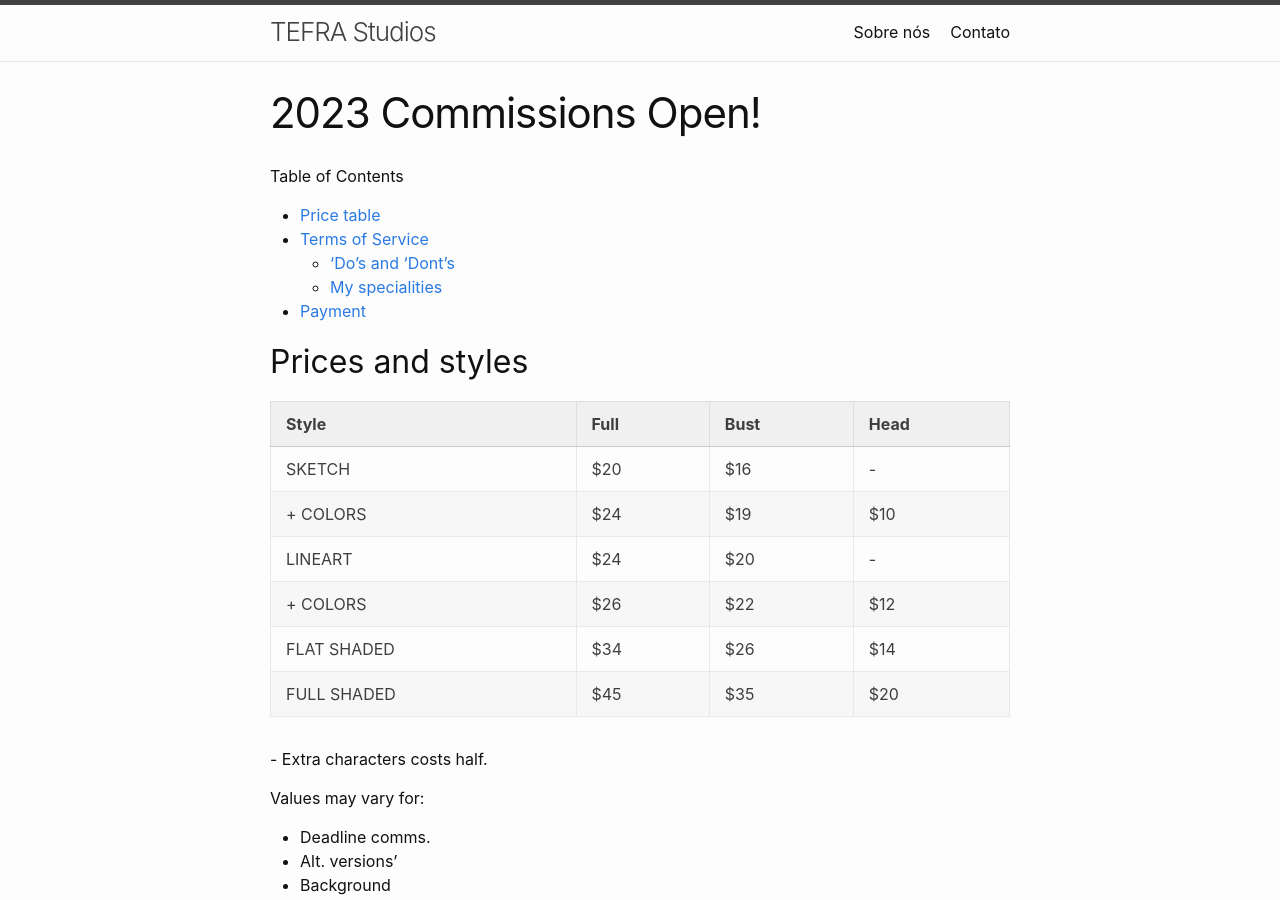
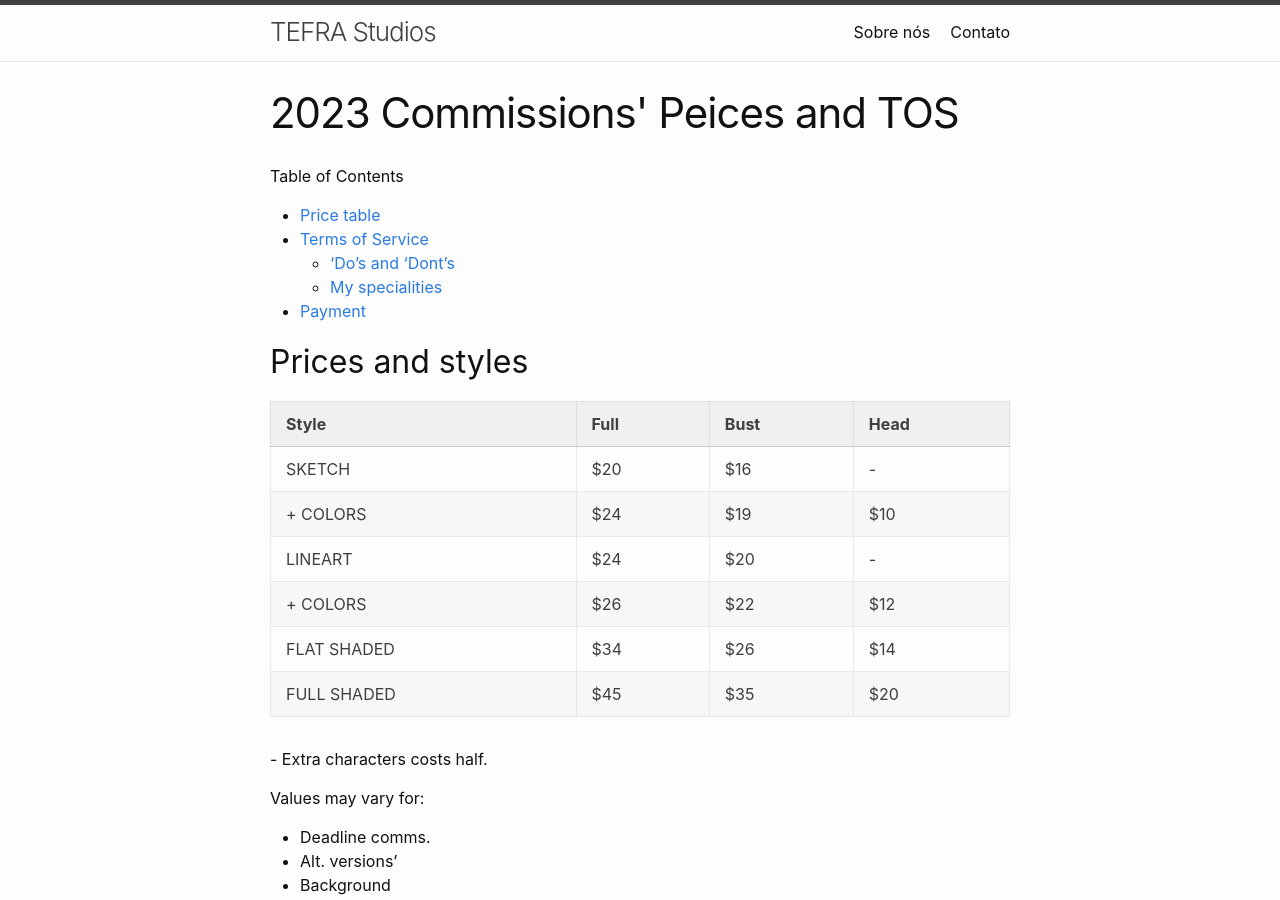
Before and after one commit to teijuan/teijuan.github.io, a Jekyll site: the page built from commissions.md, in a window 1280 px wide and 900 px high. Built offline with Jekyll 4.4.1, drawn with Linux system fonts in a browser that asks for light colours.

Commit message:
Updated: 2023-02-17 12:31:05

```diff
--- a/commissions.md
+++ b/commissions.md
@@ -1,6 +1,6 @@
 ---
 layout: page
-title: 2023 Commissions Open!
+title: "2023 Commissions' Peices and TOS"
 categories: page
 permalink: /commissions/
 ---
```
